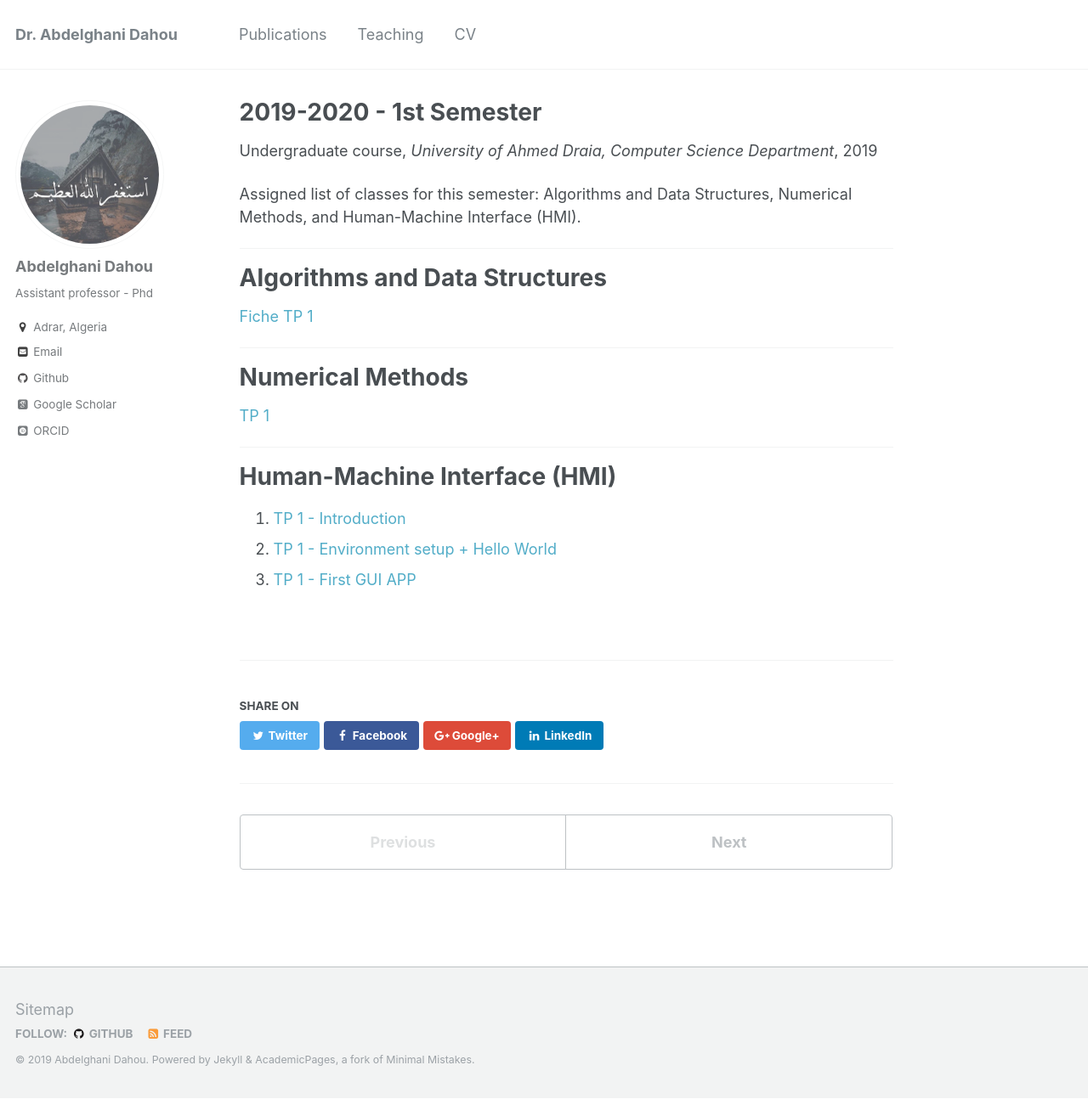
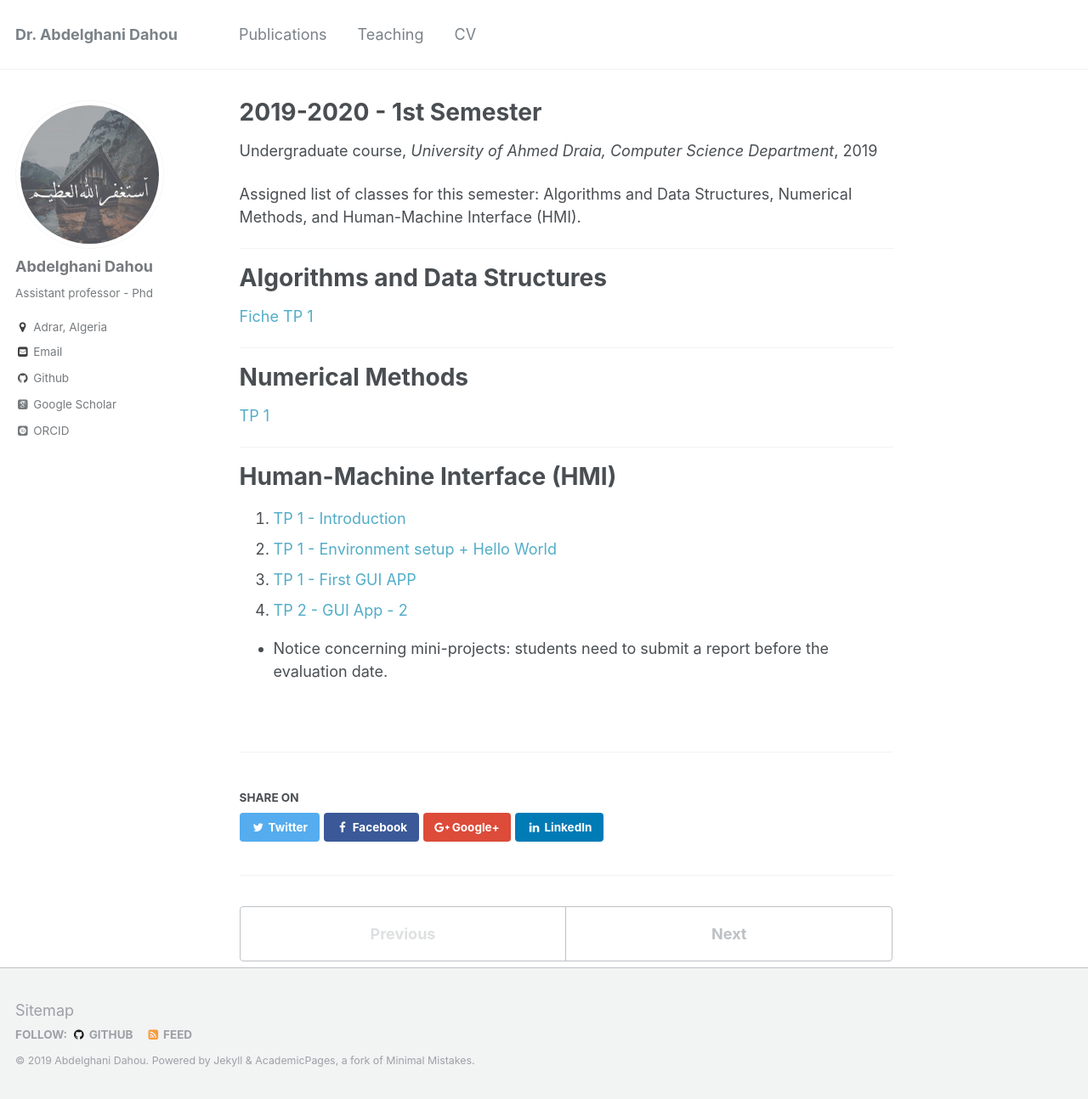
Before and after one commit to dr-dahou-adrar/dr-dahou-adrar.github.io, a Jekyll site: the page built from _teaching/2019-2020-1st-semester-teaching.md, in a window 1280 px wide and 1294 px high. Shown: the whole window at 85% size. Built offline with Jekyll 4.4.1, drawn with Linux system fonts in a browser that asks for light colours; some web fonts are replaced.

Commit message:
Update 2019-2020-1st-semester-teaching.md

```diff
--- a/_teaching/2019-2020-1st-semester-teaching.md
+++ b/_teaching/2019-2020-1st-semester-teaching.md
@@ -30,3 +30,7 @@ Human-Machine Interface (HMI)
 1. [TP 1 - Introduction](https://www.notion.so/TP01-Introduction-eb9174c7afad43fcb0c5dca09c57f080)
 2. [TP 1 - Environment setup + Hello World](https://www.notion.so/TP01-Environment-setup-Hello-World-82a6cc6a2af846c2b645c466996e75c5)
 3. [TP 1 - First GUI APP](https://www.notion.so/TP01-First-GUI-App-0f710277f0e64daab0f3503552aa6d8f)
+4. [TP 2 - GUI App - 2](https://www.notion.so/TP02-GUI-App-2-8bdd68795a854bfcbf96774016b82a55)
+
+
+* Notice concerning mini-projects: students need to submit a report before the evaluation date.
```
